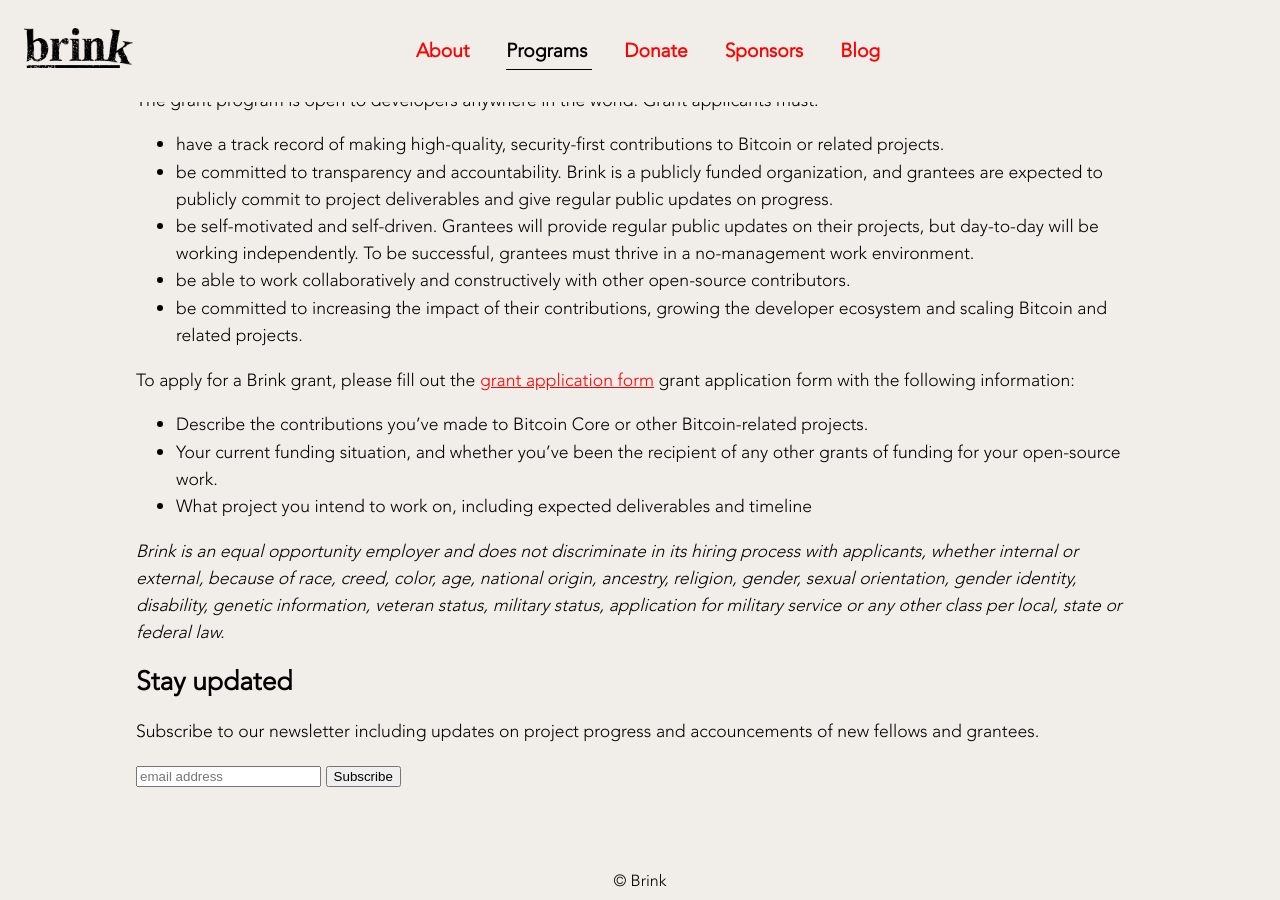
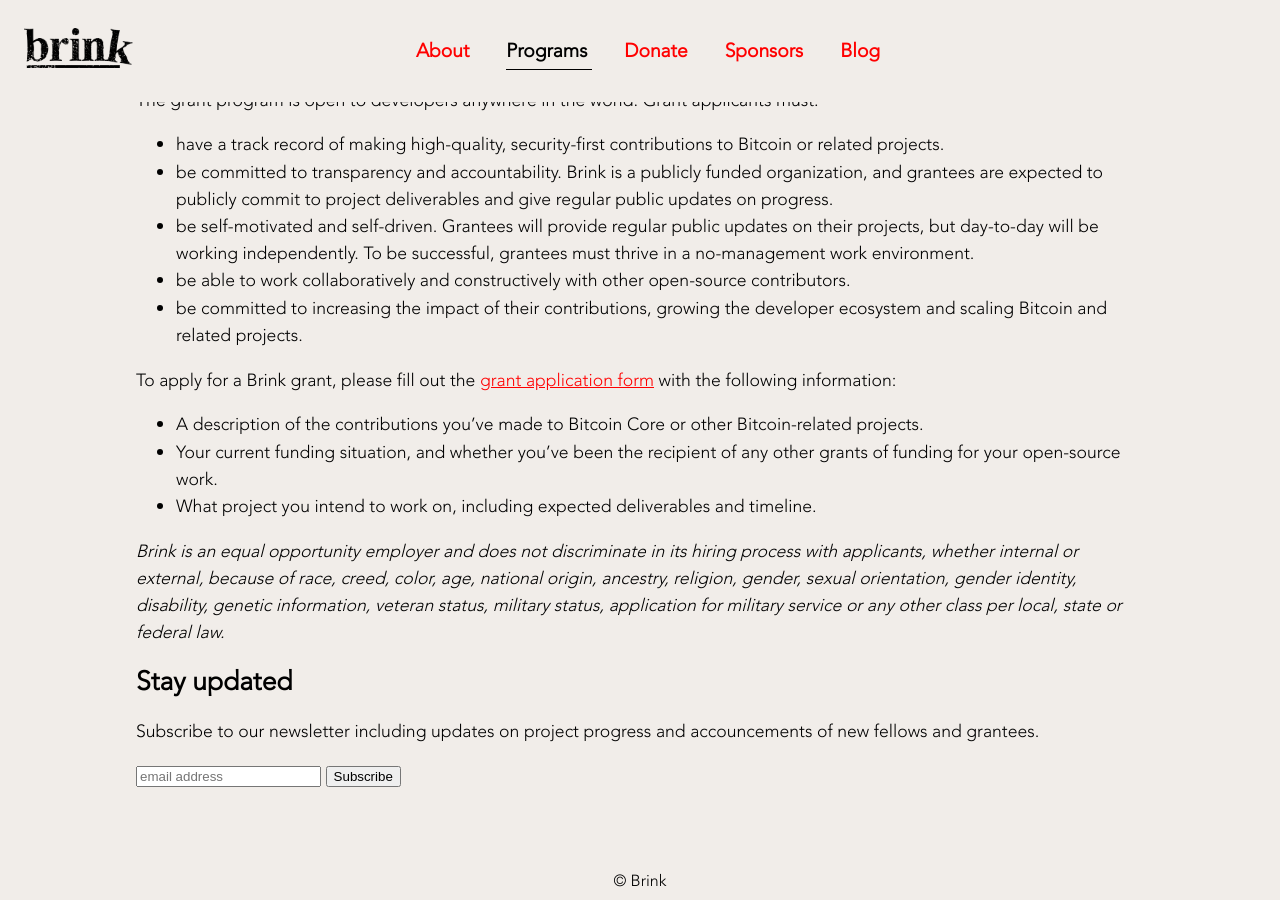
Before and after one commit to bitcoinbrink/website, a Jekyll site: the page built from programs.md, in a window 1280 px wide and 900 px high, scrolled down 1558 px. Built offline with Jekyll 4.4.1, drawn with Linux system fonts in a browser that asks for light colours.

Commit message:
Minor changes to grant page

```diff
--- a/programs.md
+++ b/programs.md
@@ -112,15 +112,14 @@
   developer ecosystem and scaling Bitcoin and related projects.
 
 To apply for a Brink grant, please fill out the [grant application
-form](https://forms.gle/zr5QKoV59pkUfBL47) grant application form with the
-following information:
+form](https://forms.gle/zr5QKoV59pkUfBL47) with the following information:
 
-- Describe the contributions you've made to Bitcoin Core or other
+- A description of the contributions you've made to Bitcoin Core or other
   Bitcoin-related projects.
 - Your current funding situation, and whether you've been the recipient of
   any other grants of funding for your open-source work.
 - What project you intend to work on, including expected deliverables and
-  timeline
+  timeline.
 
 _Brink is an equal opportunity employer and does
 not discriminate in its hiring process with applicants, whether internal or
```
